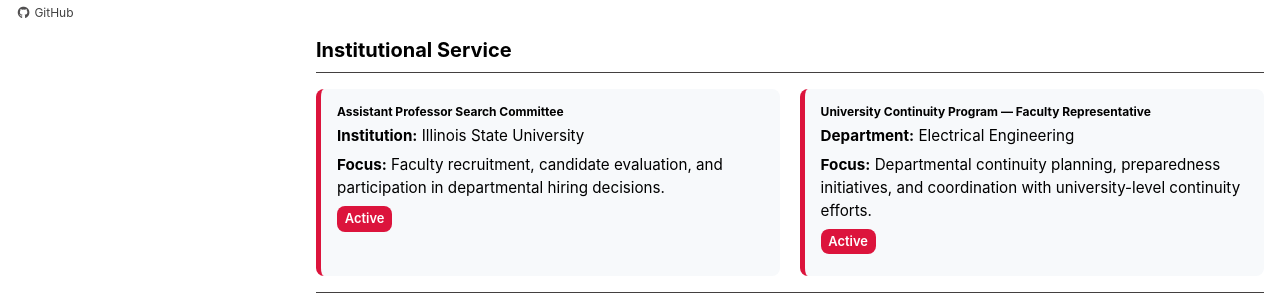
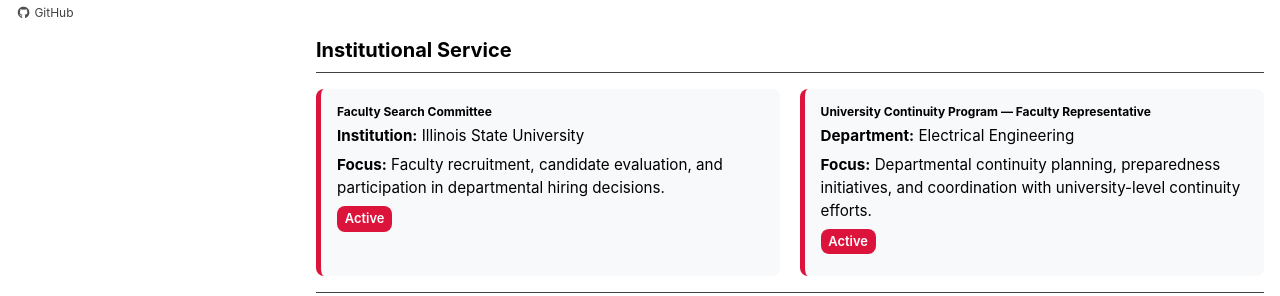
Before and after one commit to srsapireddy/srsapireddy.github.io, a Jekyll site: the page built from _pages/service.md, in a window 1280 px wide and 900 px high. Shown: the part 233-529 px from the top of the window. Built offline with Jekyll 4.4.1, drawn with Linux system fonts in a browser that asks for light colours; cached includes are drawn as plain includes; nearby versions of some CDN libraries.

Commit message:
Update service.md

```diff
--- a/_pages/service.md
+++ b/_pages/service.md
@@ -57,7 +57,7 @@
 <div class="service-grid">
 
 <div class="service-card">
-<h4>Assistant Professor Search Committee</h4>
+<h4>Faculty Search Committee</h4>
 <p><strong>Institution:</strong> Illinois State University</p>
 <p><strong>Focus:</strong> Faculty recruitment, candidate evaluation, and participation in departmental hiring decisions.</p>
 <p><span class="badge2">Active</span></p>
```
